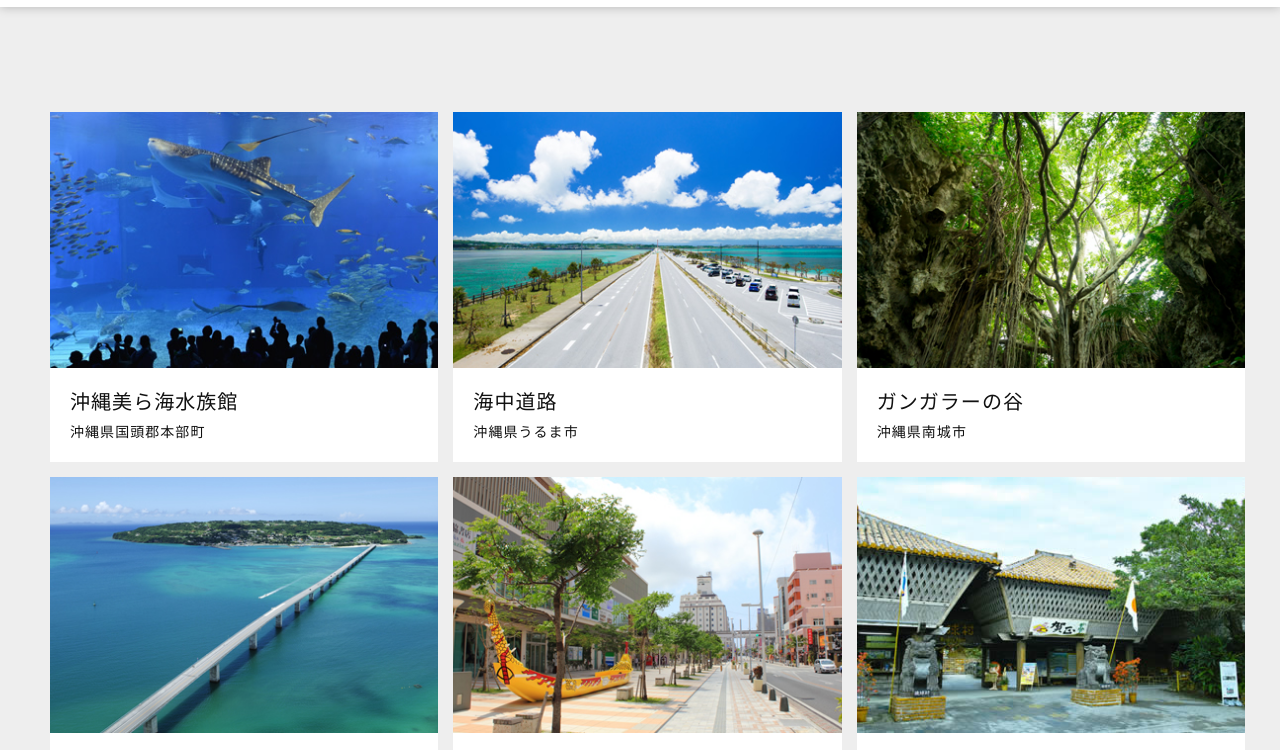
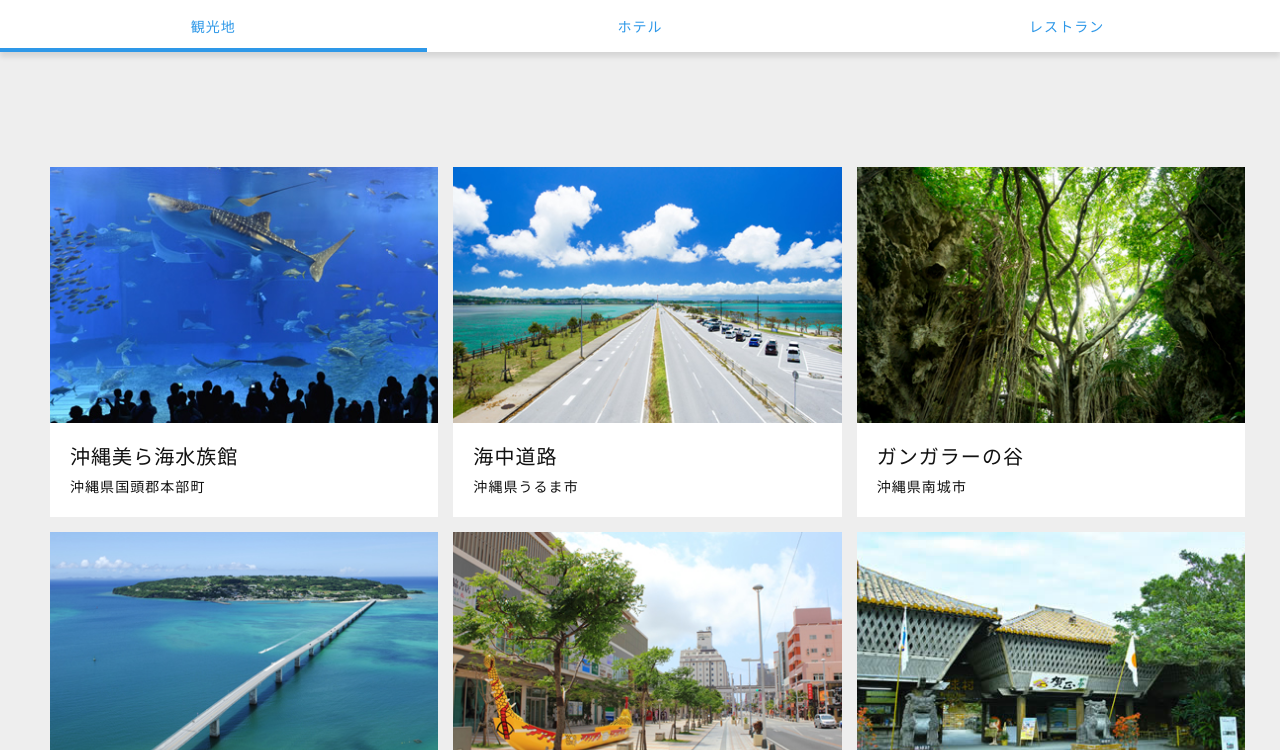
Before and after one commit to Eljefemasao/Okibasu, a plain HTML site: page index.html in a window 1280 px wide. Shown: the part 53-803 px from the top of the page. Drawn offline with nearby package versions, Linux system fonts and the light colour scheme; a script that the page names is missing.

Commit message:
ヘッダー3つボタン追加

```diff
--- a/assets/css/style.css
+++ b/assets/css/style.css
@@ -550,7 +550,7 @@ filter: progid:DXImageTransform.Microsoft.gradient( startColorstr='#00000000', e
 
 
 body {
-    padding-top: 130px;
+    padding-top: 185px;
 }
 
 .dropdown-menu .button {
@@ -574,7 +574,7 @@ body {
 
 .navbar-form {
     margin-top: 10px;
-    margin-bottom: 10px;
+    margin-bottom: 0;
     padding-top: 0;
 }
 .search {
@@ -620,11 +620,42 @@ body {
     vertical-align: baseline;
 }
 
+.nav-tabs-oliginal {
+    margin: 0;
+    padding: 0;
+    width: 100%;
+    display: table;
+    table-layout: fixed;
+    box-shadow: 0 5px 5px 0 rgba(0, 0, 0, 0.1);
+}
+.nav-tabs-oliginal li {
+    display: table-cell;
+    text-align: center;
+}
+.nav-tabs-oliginal li a,
+.nav-tabs-oliginal li a:hover,
+.nav-tabs-oliginal li a:target {
+    text-decoration: none;
+}
+.nav-tabs-oliginal li a {
+    padding: 10px 0 15px 0;
+    text-align: center;
+    display: block;
+    position: relative;
+    color: #2e98e8;
+}
+.nav-tabs-oliginal li.current a:before {
+    content: "";
+    width: 100%;
+    height: 4px;
+    position: absolute;
+    bottom: 0;
+    left: 0;
+    right: 0;
+    background: #2e98e8;
+}
 
 @media (min-width: 768px) {
-    .navbar-default .navbar-collapse {
-        box-shadow: 0 0 10px 0 rgba(0, 0, 0, 0.25);
-    }
 
     .navbar-collapse .search,
     .navbar-collapse .language {
@@ -651,3 +682,24 @@ body {
 @media (min-width: 1200px) {
 
 }
+
+
+
+
+
+
+
+
+
+
+
+
+
+
+.bus-stop-page .jumbotron {
+    background-image: url(./assets/images/bus-stop-sample.jpg);
+    background-position: center center;
+    background-repeat: no-repeat;
+    background-size: cover;
+    height: 400px;
+}
--- a/index.html
+++ b/index.html
@@ -32,7 +32,7 @@
     <![endif]-->
 </head>
 
-<body>
+<body class="home-page">
     <nav class="navbar navbar-default navbar-fixed-top">
         <div class="navbar-header">
 <!--
@@ -69,6 +69,12 @@
                 </div>
             </form>
         </div><!--/.navbar-collapse -->
+
+        <ul class="nav-tabs-oliginal">
+            <li class="current"><a href="">観光地</a></li>
+            <li><a href="">ホテル</a></li>
+            <li><a href="">レストラン</a></li>
+        </ul>
     </nav>
 
     <section class="spot-area">
```
Also changed, not shown: bus-stop.html (+1 -1 lines).
